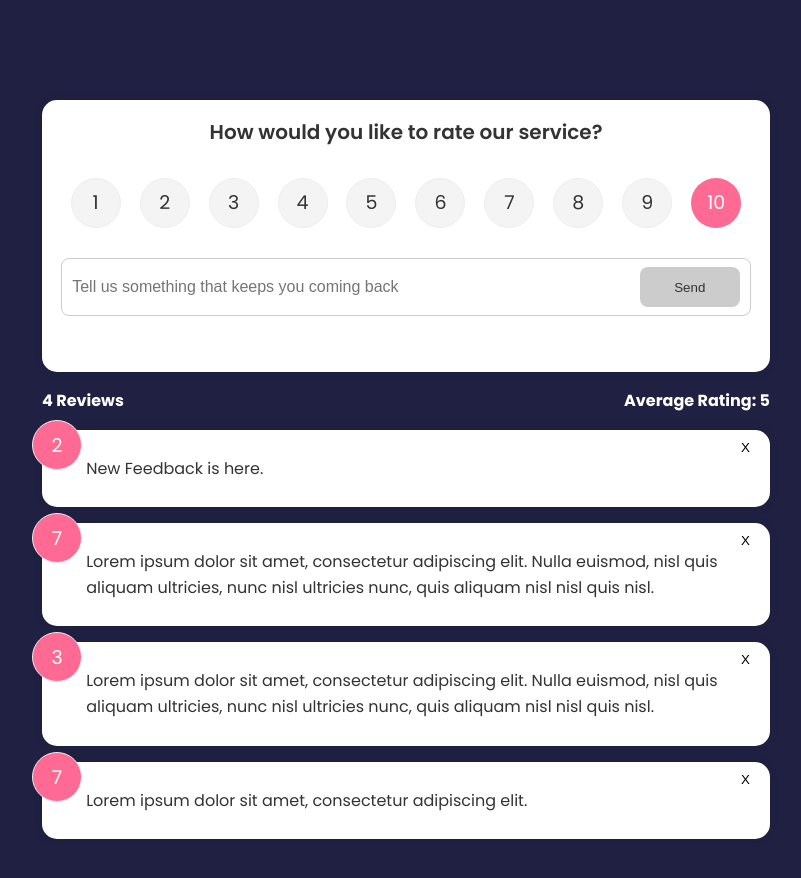
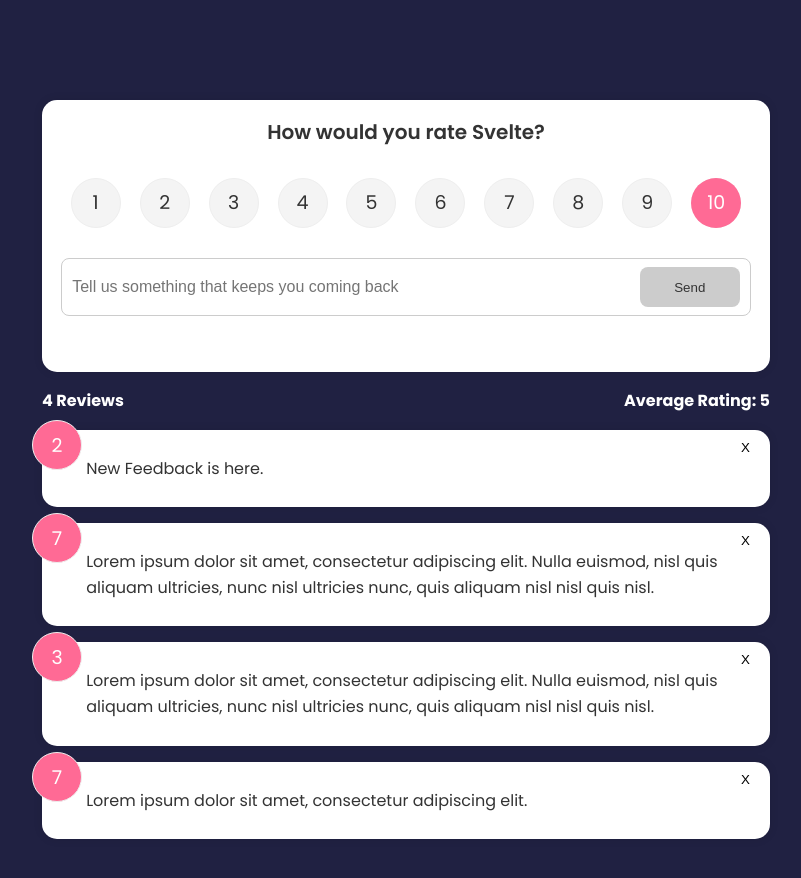
Before and after one commit to derrickmstrong/feedbackapp, a Svelte app: page / in a window 1280 px wide. Shown: the top 878 px of the page, without its empty margins (234-1035 px from the left). Built offline with nearby package versions, Linux system fonts and the light colour scheme.

Commit message:
Update question

```diff
--- a/src/components/FeedbackForm.svelte
+++ b/src/components/FeedbackForm.svelte
@@ -47,7 +47,7 @@
 
 <Card>
     <header>
-        <h2>How would you like to rate our service?</h2>
+        <h2>How would you rate Svelte?</h2>
     </header>
     <form on:submit|preventDefault={handleSubmit}>
         <RatingSelect on:rating-select={handleSelected} />
```
